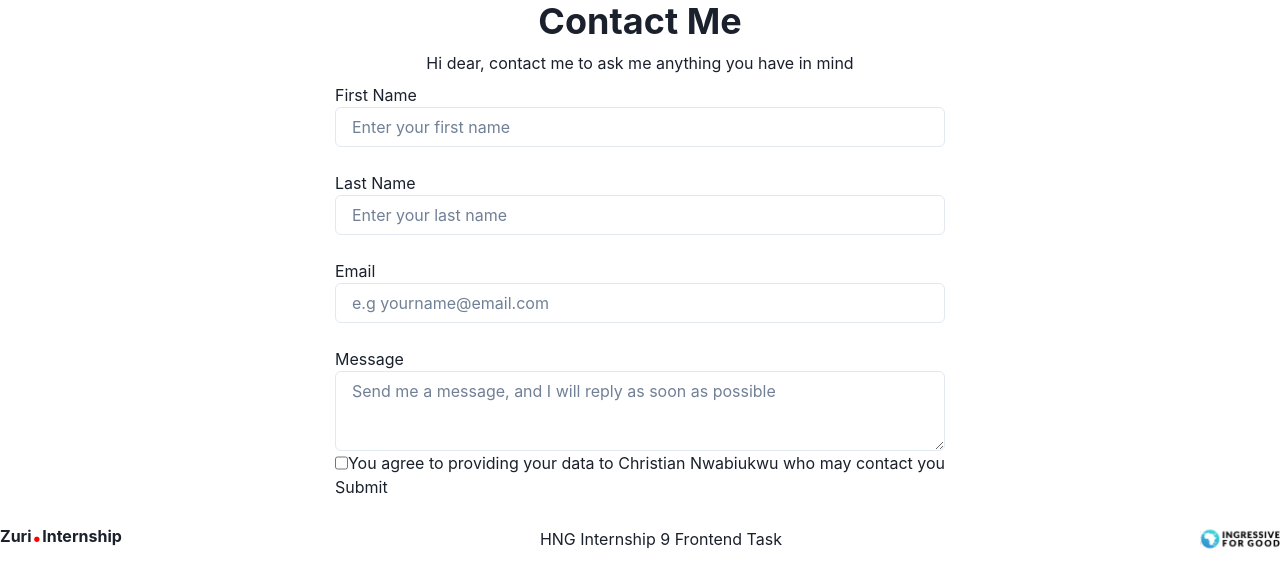
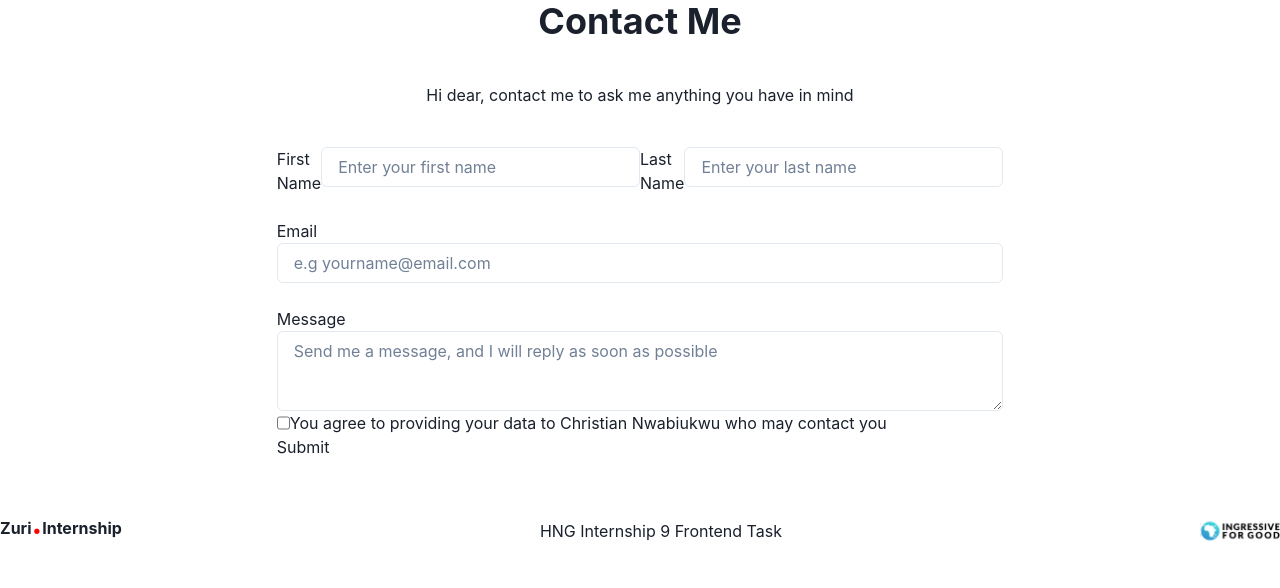
Before and after one commit to Ugochrist13/hng-task, a React (Vite) app: page /contact in a window 1280 px wide. Shown: the top 588 px of the page. Built offline with nearby package versions, Linux system fonts and the light colour scheme.

Commit message:
stage 2 push

```diff
--- a/src/components/Contact.jsx
+++ b/src/components/Contact.jsx
@@ -8,7 +8,7 @@ function Contact() {
   const navigate = useNavigate();
 
   return (
-    <VStack>
+    <VStack spacing={10}>
       <Heading>Contact Me</Heading>
       <p>Hi dear, contact me to ask me anything you have in mind</p>
       <Form
@@ -18,10 +18,16 @@ function Contact() {
           submit(event.currentTarget);
         }}
       >
-        <Box>
+        <Box display="flex">
           <label>First Name </label>
           <br />
           <Input
+            fontFamily="Inter"
+            fontSize="16px"
+            fontWeight="400"
+            lineHeight="24px"
+            letterSpacing="0em"
+            textAlign="left"
             type="text"
             id="first_name"
             name="First Name"
@@ -32,6 +38,12 @@ function Contact() {
           <label>Last Name </label>
           <br />
           <Input
+            fontFamily="Inter"
+            fontSize="16px"
+            fontWeight="400"
+            lineHeight="24px"
+            letterSpacing="0em"
+            textAlign="left"
             type="text"
             id="last_name"
             name="Last Name"
@@ -42,6 +54,12 @@ function Contact() {
         <label>Email </label>
         <br />
         <Input
+          fontFamily="Inter"
+          fontSize="16px"
+          fontWeight="400"
+          lineHeight="24px"
+          letterSpacing="0em"
+          textAlign="left"
           type="email"
           id="email"
           name="Email"
```
